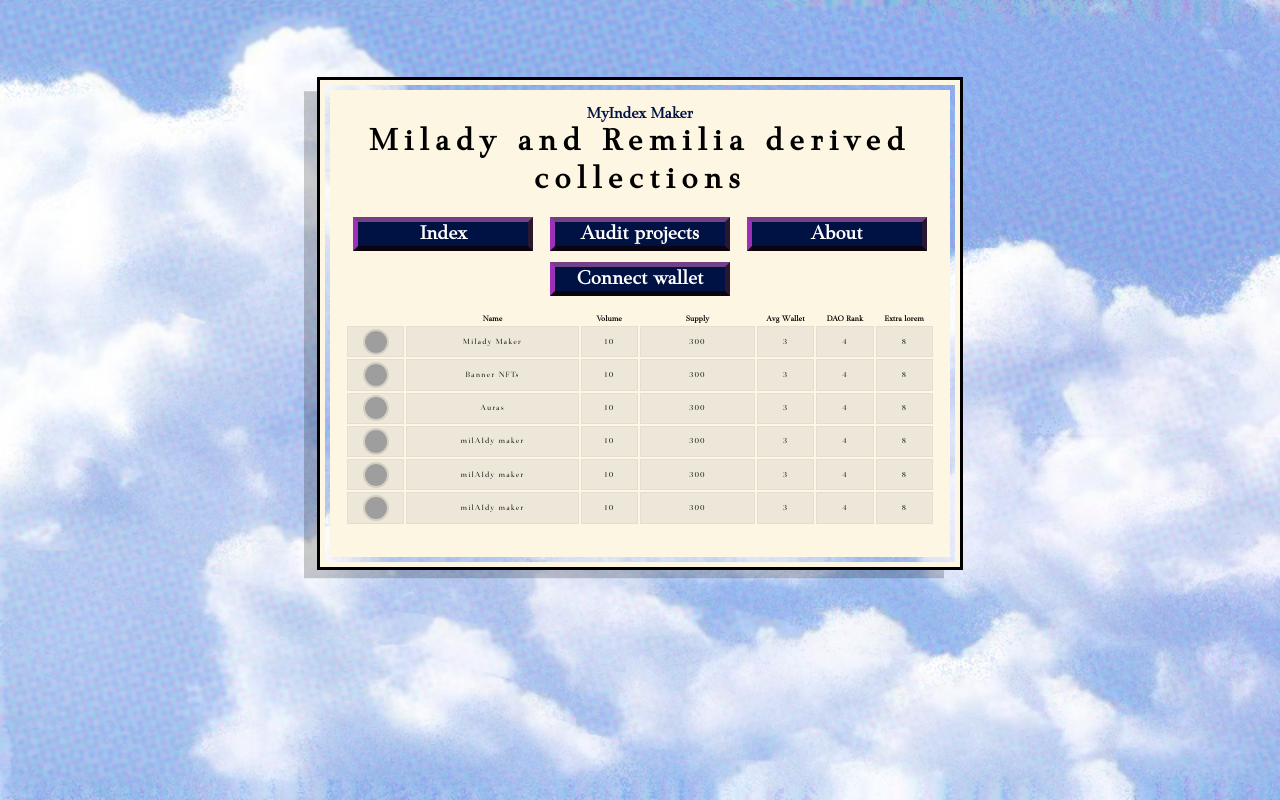
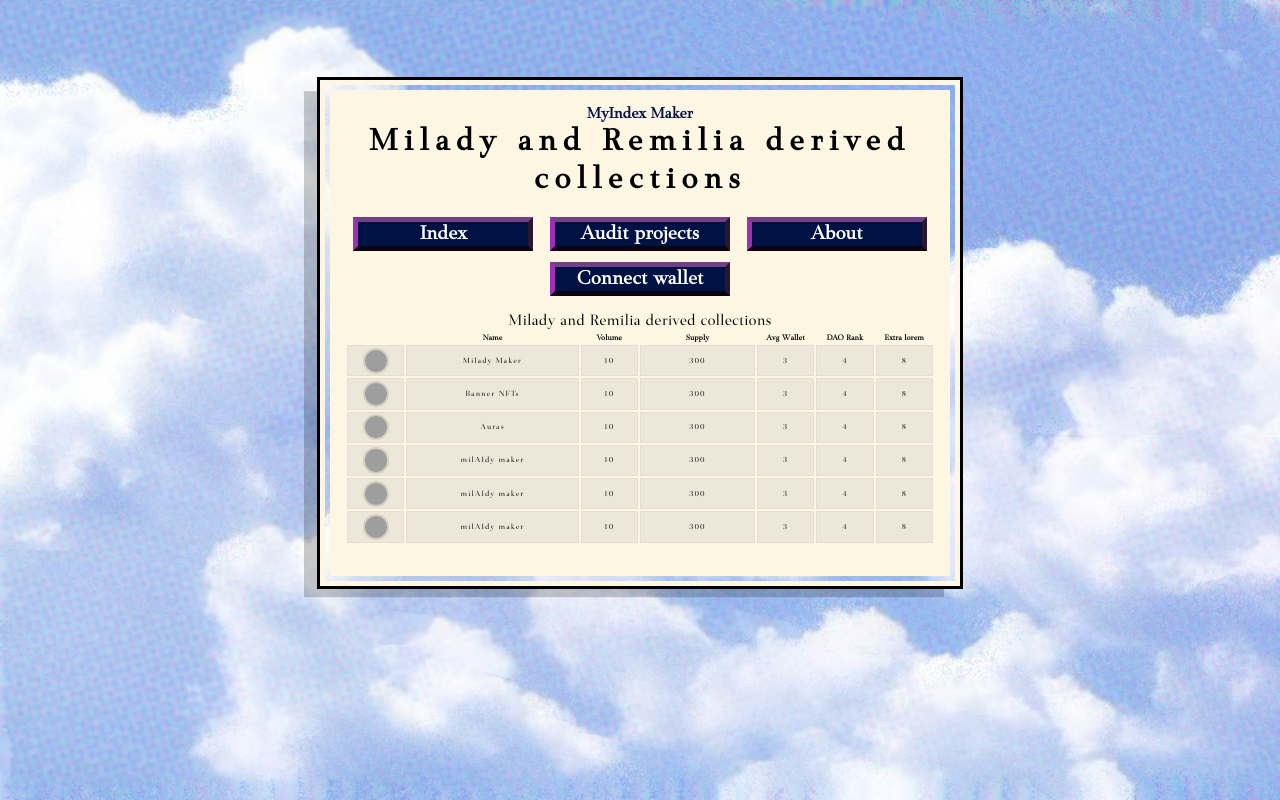
Before and after one commit to DennisDv24/myindexmaker-front, a React (Create React App) app: page / in a window 1280 px wide. Built offline with nearby package versions, Linux system fonts and the light colour scheme; grey boxes are pictures that could not be loaded.

Commit message:
feat: added caption to table

```diff
--- a/src/pages/home/DerivCollections/Table/DerivedCollectionsTable.tsx
+++ b/src/pages/home/DerivCollections/Table/DerivedCollectionsTable.tsx
@@ -16,6 +16,7 @@
 
     return (
         <table className='derived-table' >
+            <caption>Milady and Remilia derived collections</caption>
             <DerivedTableHeader />
             <DerivedTableBody data={items} />
         </table>
```
